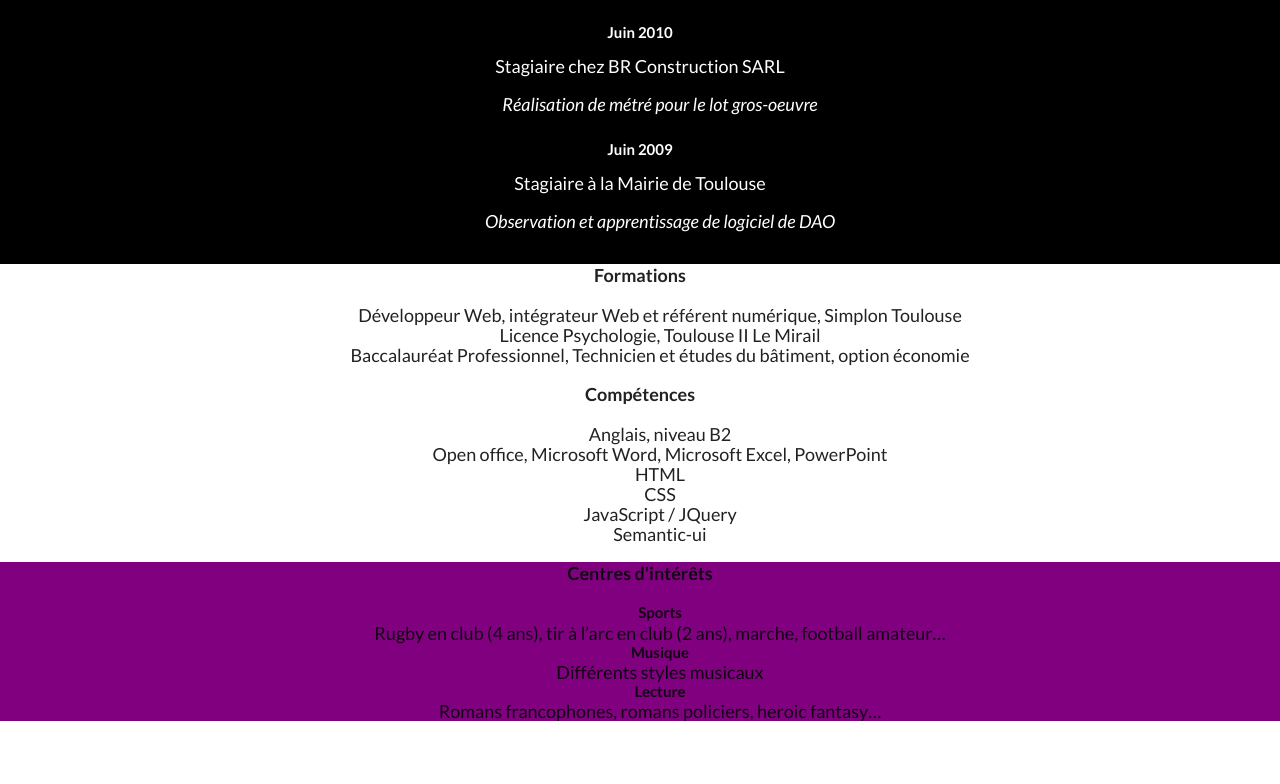
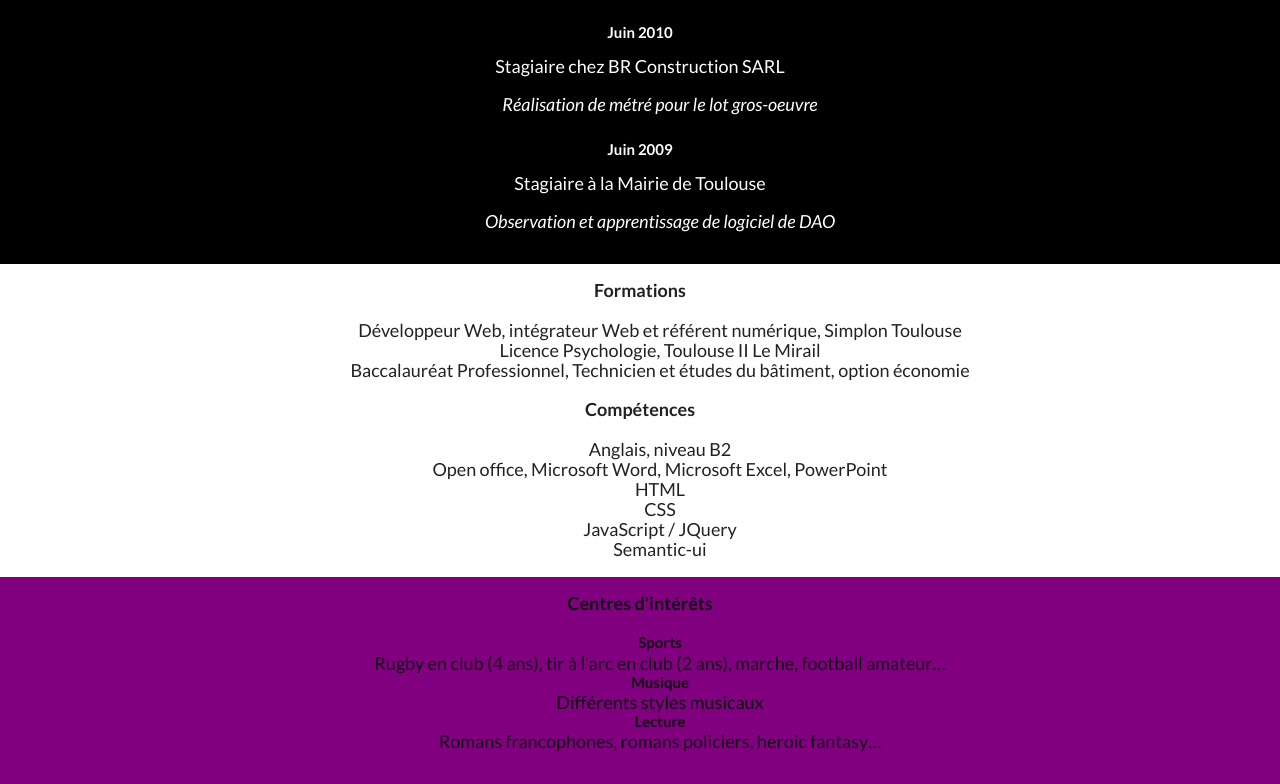
Before and after one commit to Nomilol/CV, a website: page index.html in a window 1280 px wide. Shown: the part 740-1524 px from the top of the page. Before the commit the page ends 1462 px from the top, so only its background shows below. Drawn offline with nearby package versions, Linux system fonts and the light colour scheme.

Commit message:
Rajout padding au div

```diff
--- a/style.css
+++ b/style.css
@@ -46,6 +46,7 @@ li{
 .formations{
 	text-align: center;
 	font-size: 18px;
+	padding-top : 15px;
 }
 
 .competences{
@@ -68,6 +69,8 @@ li{
 
 .centres_interets{
 	text-align: center;
+	padding-bottom: 15px;
+	padding-top: 15px;
 }
 
 .punchline{
```
